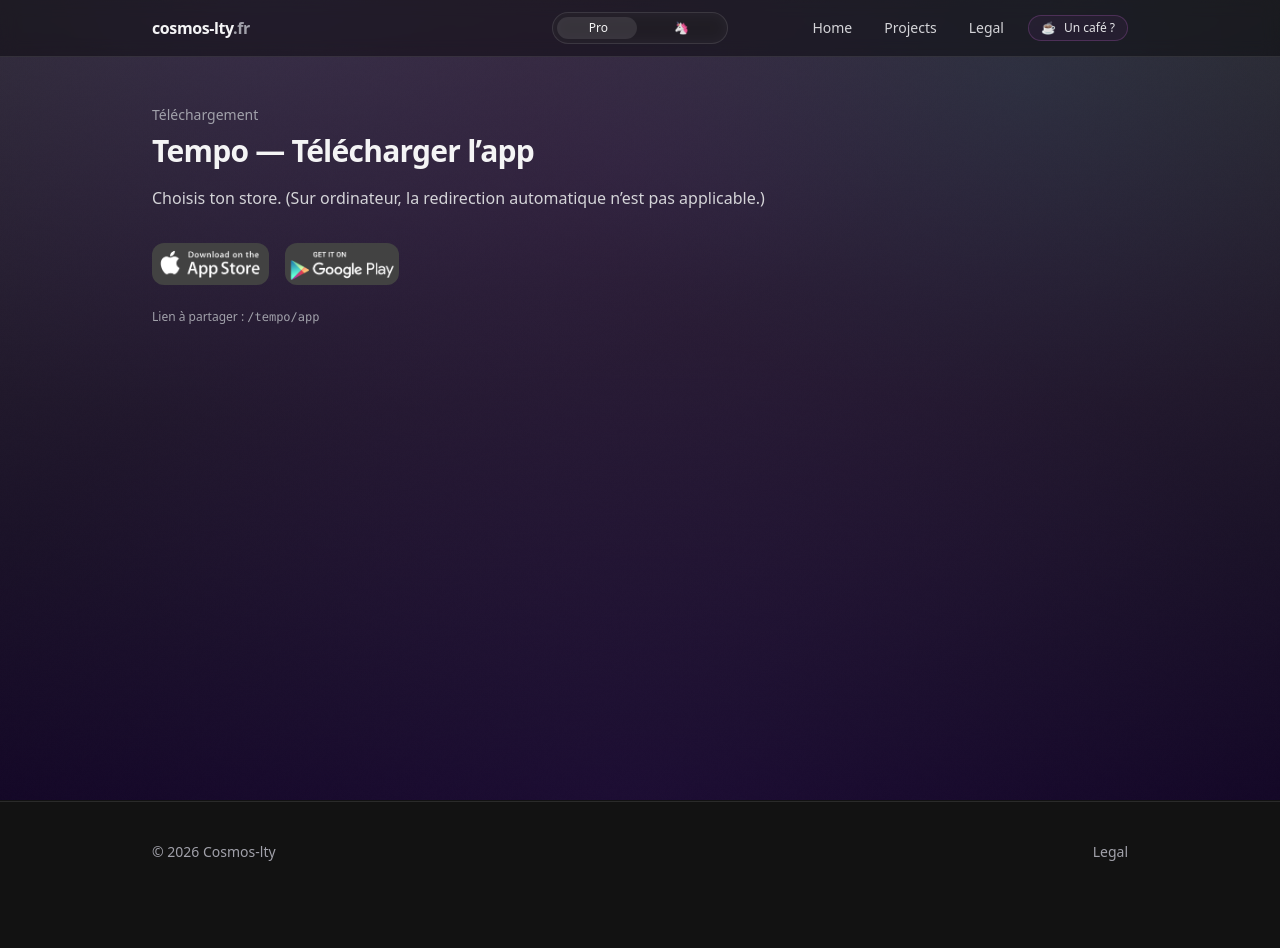
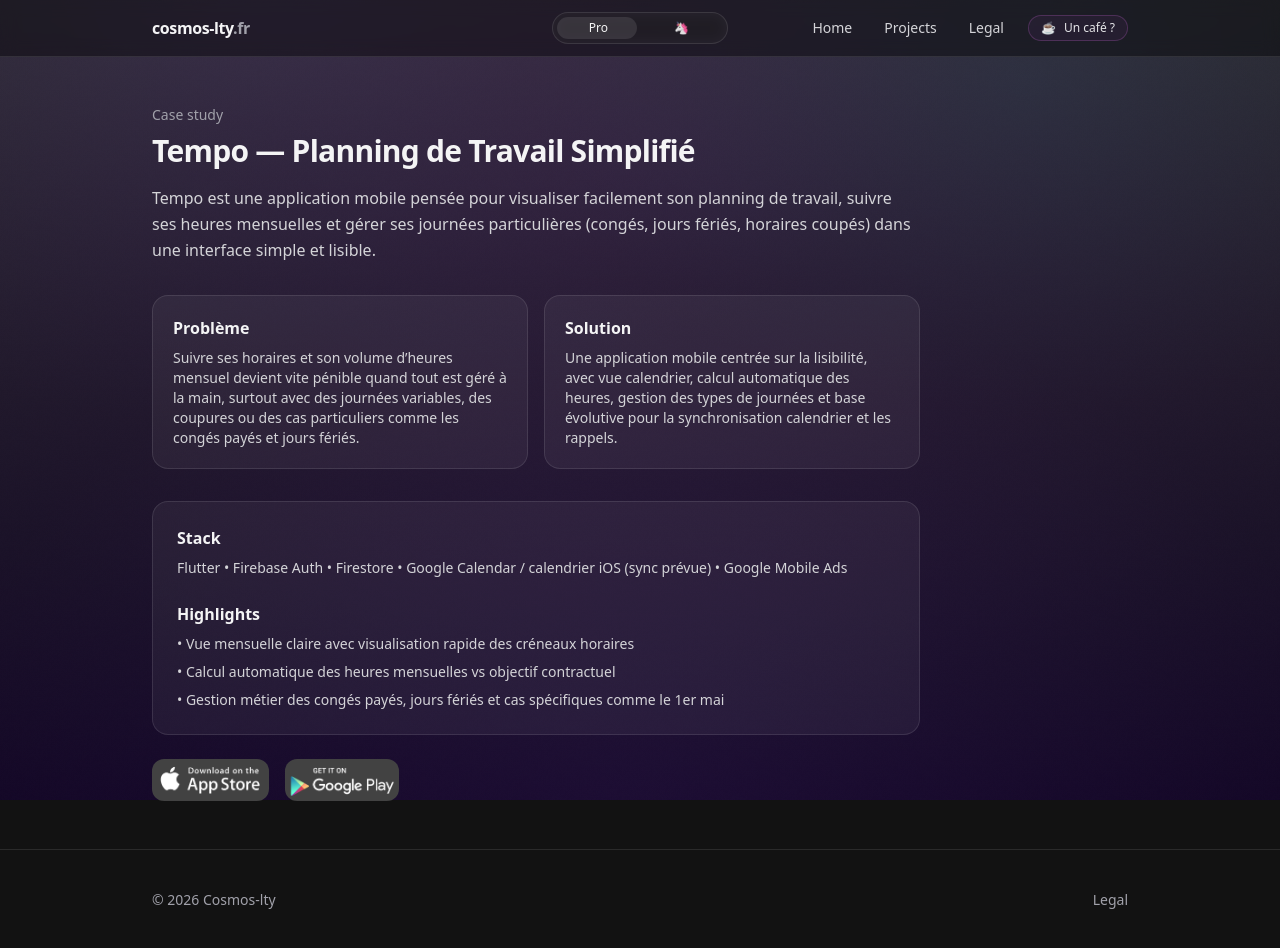
Before and after one commit to Laetitia-Bara/Portfolio, a Next.js app: page /projects/tempo in a window 1280 px wide. Before the commit the page ends 902 px from the top, so only its background shows below. Built offline with nearby package versions, Linux system fonts and the light colour scheme.

Commit message:
rectif link

```diff
--- a/src/app/projects/tempo/page.tsx
+++ b/src/app/projects/tempo/page.tsx
@@ -1,41 +1,61 @@
 import Container from "../../../components/Container";
 import Image from "next/image";
-import { headers } from "next/headers";
-import { redirect } from "next/navigation";
 
-const ANDROID_URL = "https://play.google.com/store/apps/details?id=fr.cosmoslty.tempo";
-const IOS_URL = "https://apps.apple.com/fr/app/tempoo/id6762077819";
 
-function detectOS(ua: string) {
-    const s = ua.toLowerCase();
-    if (s.includes("android")) return "android";
-    if (s.includes("iphone") || s.includes("ipad") || s.includes("ipod")) return "ios";
-    return "other";
-}
-
-export default async function TempoAppLink() {
-    const h = await headers();
-    const ua = h.get("user-agent") ?? "";
-    const os = detectOS(ua);
-
-    if (os === "android") redirect(ANDROID_URL);
-    if (os === "ios") redirect(IOS_URL);
-
+export default function TempoCaseStudy() {
     return (
         <section className="py-12">
             <Container>
-                <div className="max-w-2xl">
-                    <p className="text-sm text-zinc-400">Téléchargement</p>
+                <div className="max-w-3xl">
+                    <p className="text-sm text-zinc-400">Case study</p>
                     <h1 className="mt-2 text-3xl font-semibold tracking-tight">
-                        Tempo — Télécharger l’app
+                        Tempo — Planning de Travail Simplifié
                     </h1>
                     <p className="mt-4 text-zinc-300 leading-relaxed">
-                        Choisis ton store. (Sur ordinateur, la redirection automatique n’est pas applicable.)
+                        Tempo est une application mobile pensée pour visualiser facilement son planning de
+                        travail, suivre ses heures mensuelles et gérer ses journées particulières
+                        (congés, jours fériés, horaires coupés) dans une interface simple et lisible.
                     </p>
 
-                    <div className="mt-8 flex flex-wrap items-center gap-4">
+                    <div className="mt-8 grid gap-4 sm:grid-cols-2">
+                        <div className="rounded-2xl border border-white/10 bg-white/5 p-5">
+                            <h2 className="text-base font-semibold">Problème</h2>
+                            <p className="mt-2 text-sm text-zinc-300">
+                                Suivre ses horaires et son volume d’heures mensuel devient vite pénible quand tout
+                                est géré à la main, surtout avec des journées variables, des coupures ou des cas
+                                particuliers comme les congés payés et jours fériés.
+                            </p>
+                        </div>
+                        <div className="rounded-2xl border border-white/10 bg-white/5 p-5">
+                            <h2 className="text-base font-semibold">Solution</h2>
+                            <p className="mt-2 text-sm text-zinc-300">
+                                Une application mobile centrée sur la lisibilité, avec vue calendrier, calcul
+                                automatique des heures, gestion des types de journées et base évolutive pour la
+                                synchronisation calendrier et les rappels.
+                            </p>
+                        </div>
+                    </div>
+
+                    <div className="mt-8 rounded-2xl border border-white/10 bg-white/5 p-6">
+                        <h2 className="text-base font-semibold">Stack</h2>
+                        <p className="mt-2 text-sm text-zinc-300">
+                            Flutter • Firebase Auth • Firestore • Google Calendar / calendrier iOS (sync prévue)
+                            • Google Mobile Ads
+                        </p>
+
+                        <h2 className="mt-6 text-base font-semibold">Highlights</h2>
+                        <ul className="mt-2 space-y-2 text-sm text-zinc-300">
+                            <li>• Vue mensuelle claire avec visualisation rapide des créneaux horaires</li>
+                            <li>• Calcul automatique des heures mensuelles vs objectif contractuel</li>
+                            <li>• Gestion métier des congés payés, jours fériés et cas spécifiques comme le 1er mai</li>
+                        </ul>
+                    </div>
+
+                    <div className="mt-6 flex flex-wrap items-center gap-4">
+
+                        {/* Apple */}
                         <a
-                            href={IOS_URL}
+                            href="https://apps.apple.com/fr/app/tempoo/id6762077819"
                             target="_blank"
                             rel="noopener noreferrer"
                             className="store-badge rounded-xl overflow-hidden transition hover:scale-105"
@@ -49,8 +69,9 @@ export default async function TempoAppLink() {
                             />
                         </a>
 
+                        {/* Google */}
                         <a
-                            href={ANDROID_URL}
+                            href="https://play.google.com/store/apps/details?id=fr.cosmoslty.tempo"
                             target="_blank"
                             rel="noopener noreferrer"
                             className="store-badge rounded-xl overflow-hidden transition hover:scale-105"
@@ -63,11 +84,9 @@ export default async function TempoAppLink() {
                                 className="h-[42px] w-auto"
                             />
                         </a>
+
                     </div>
 
-                    <p className="mt-6 text-xs text-zinc-400">
-                        Lien à partager : <span className="font-mono">/tempo/app</span>
-                    </p>
                 </div>
             </Container>
         </section>
--- a/src/app/tempo/app/page.tsx
+++ b/src/app/tempo/app/page.tsx
@@ -4,7 +4,7 @@ import { headers } from "next/headers";
 import { redirect } from "next/navigation";
 
 const ANDROID_URL = "https://play.google.com/store/apps/details?id=fr.cosmoslty.tempo";
-const IOS_URL = "https://apps.apple.com/us/app/tempoo/id6762077819";
+const IOS_URL = "https://apps.apple.com/fr/app/tempoo/id6762077819";
 
 function detectOS(ua: string) {
     const s = ua.toLowerCase();
```
